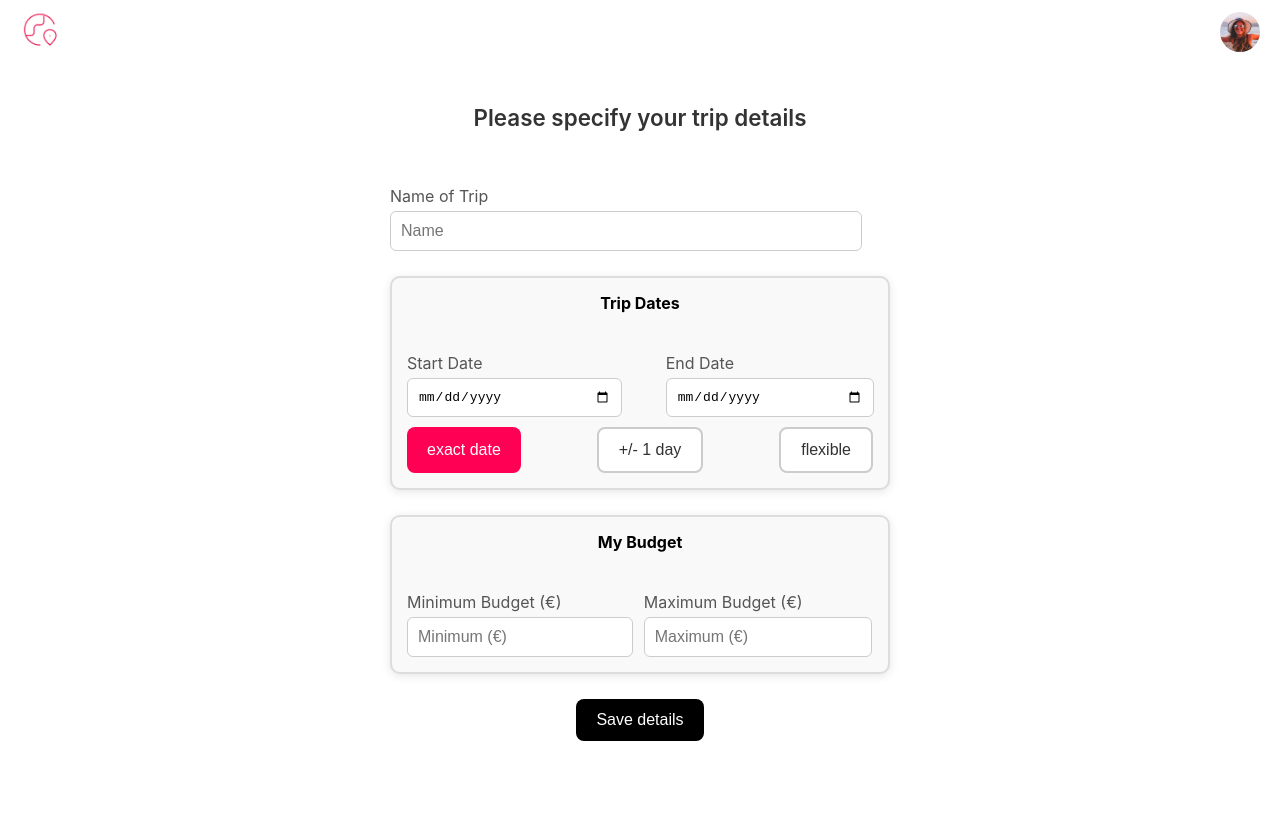
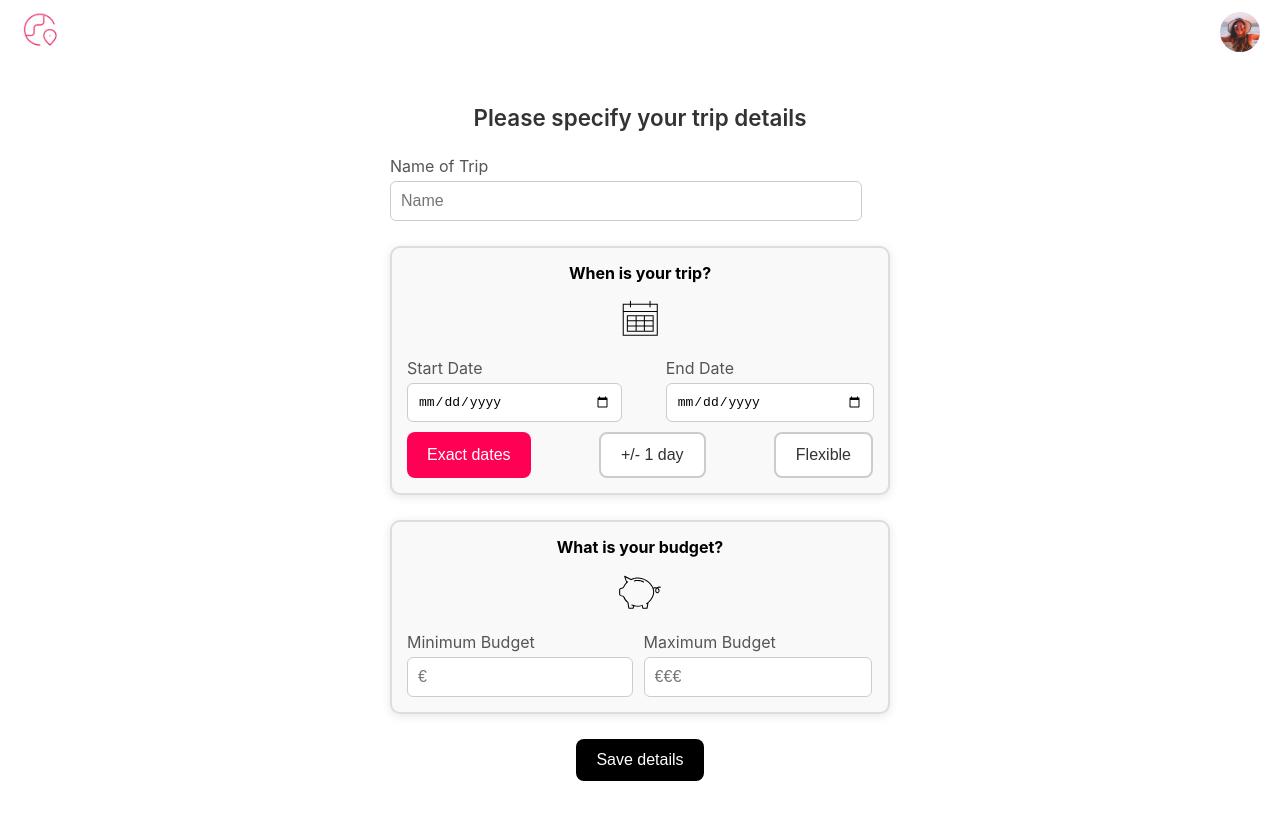
Before and after one commit to philinhphan/Adventour, a React (Create React App) app: page /planning in a window 1280 px wide. Shown: the top 820 px of the page. Built offline with nearby package versions, Linux system fonts and the light colour scheme.

Commit message:
Adjustments Planning Page

```diff
--- a/src/assets/styles/InputField.css
+++ b/src/assets/styles/InputField.css
@@ -2,7 +2,7 @@
   display: block;
   text-align: left;
   font-size: 1em;
-  margin-top: 40px;
+  margin-top: 10px;
   color: #555;
 }
 
--- a/src/assets/styles/PlanningPage.css
+++ b/src/assets/styles/PlanningPage.css
@@ -26,6 +26,8 @@
   width: 100%;
   max-width: 500px;
   box-sizing: border-box;
+  display: flex;
+  flex-direction: column;
 }
 
 .section-title{
@@ -53,7 +55,28 @@
   gap: 10px;
 }
 
+.date-icon {
+  margin: 5px 0;
+  width: 50px;
+  height: 50px;
+  align-self: center;
+}
+
 .budget-section {
   display: flex;
   gap: 10px;
 }
+
+.budget-icon {
+  margin: 5px 0;
+  width: 50px;
+  height: 50px;
+  align-self: center;
+}
+
+/* ?? anpassen */
+.planning-page-button {
+  padding: 8px 10px;
+  height: 10px;
+  font-size: 16px;
+}
--- a/src/pages/PlanningPage.jsx
+++ b/src/pages/PlanningPage.jsx
@@ -10,6 +10,8 @@ import Button from "../components/Button/Button";
 
 import logo from "../assets/images/AdventourLogo.svg";
 import profil from "../assets/images/LisaProfil.jpg";
+import budgetIcon from "../assets/icons/Budget.svg";
+import dateIcon from "../assets/icons/Date.svg";
 
 //TODO Design: Rework the styling for this page. There are some issues with the layout and spacing.
 
@@ -67,9 +69,9 @@ const PlanningPage = () => {
             onChange={handleInputChange}
           />
 
-
           <div className="date-box"> {/* Separate box for details on date */}
-            <label className="section-title">Trip Dates</label>
+            <label className="section-title">When is your trip?</label>
+            <img alt="dateIcon" src={dateIcon} className="date-icon" />
           <div className="date-section">
             <div className="date-inputs">
               <InputField
@@ -91,13 +93,14 @@ const PlanningPage = () => {
             </div>
             <div className="date-flexibility">
               <Button
-                label="exact date"
+                label="Exact dates"
                 styleType={
                   tripDetails.dateFlexibility === "exact"
                     ? "primary"
                     : "secondary"
                 }
                 onClick={() => handleDateFlexibilityChange("exact")}
+                className="planning-page-button"
               />
               <Button
                 label="+/- 1 day"
@@ -107,36 +110,39 @@ const PlanningPage = () => {
                     : "secondary"
                 }
                 onClick={() => handleDateFlexibilityChange("+/-1")}
+                className="planning-page-button"
               />
               <Button
-                label="flexible"
+                label="Flexible"
                 styleType={
                   tripDetails.dateFlexibility === "flexible"
                     ? "primary"
                     : "secondary"
                 }
                 onClick={() => handleDateFlexibilityChange("flexible")}
+                className="planning-page-button"
               />
             </div>
           </div>
           </div>
 
           <div className="budget-box"> {/* Separate box for details on budget */}
-            <label className="section-title">My Budget</label>
+            <label className="section-title">What is your budget?</label>
+            <img alt="budgetIcon" src={budgetIcon} className="budget-icon" />
           <div className="budget-section">
             <InputField
-              label="Minimum Budget (€)"
+              label="Minimum Budget"
               type="number"
               name="budgetMin"
-              placeholder="Minimum (€)"
+              placeholder="€"
               value={tripDetails.budgetMin}
               onChange={handleInputChange}
             />
             <InputField
-              label="Maximum Budget (€)"
+              label="Maximum Budget"
               type="number"
               name="budgetMax"
-              placeholder="Maximum (€)"
+              placeholder="€€€"
               value={tripDetails.budgetMax}
               onChange={handleInputChange}
             />
--- a/src/pages/ProcessingPage.jsx
+++ b/src/pages/ProcessingPage.jsx
@@ -3,8 +3,7 @@ import { useNavigate } from "react-router-dom";
 import Popup from "../components/PopUp/PopUp";
 import Navbar from "../components/Navbar/Navbar";
 import "../assets/styles/ProcessingPage.css";
-import plane from "../assets/icons/planeIcon.svg";
-import "../assets/styles/FlightPopup.css"; // Specific airplane popup styles
+// import plane from "../assets/icons/planeIcon.svg";
 
 import logo from "../assets/images/AdventourLogo.svg";
 import profil from "../assets/images/LisaProfil.jpg";
@@ -28,7 +27,6 @@ const ProcessingPage = () => {
           <Popup
             message="Thank you for your feedback."
             subMessage="Your friends received a notification and were reminded to share their preferences for the upcoming trip. Come back later :)"
-            icon={plane}
             />
         </div>
       </div>
```
Also changed, not shown: src/assets/icons/Budget.svg (added), src/assets/icons/Date.svg (added).
